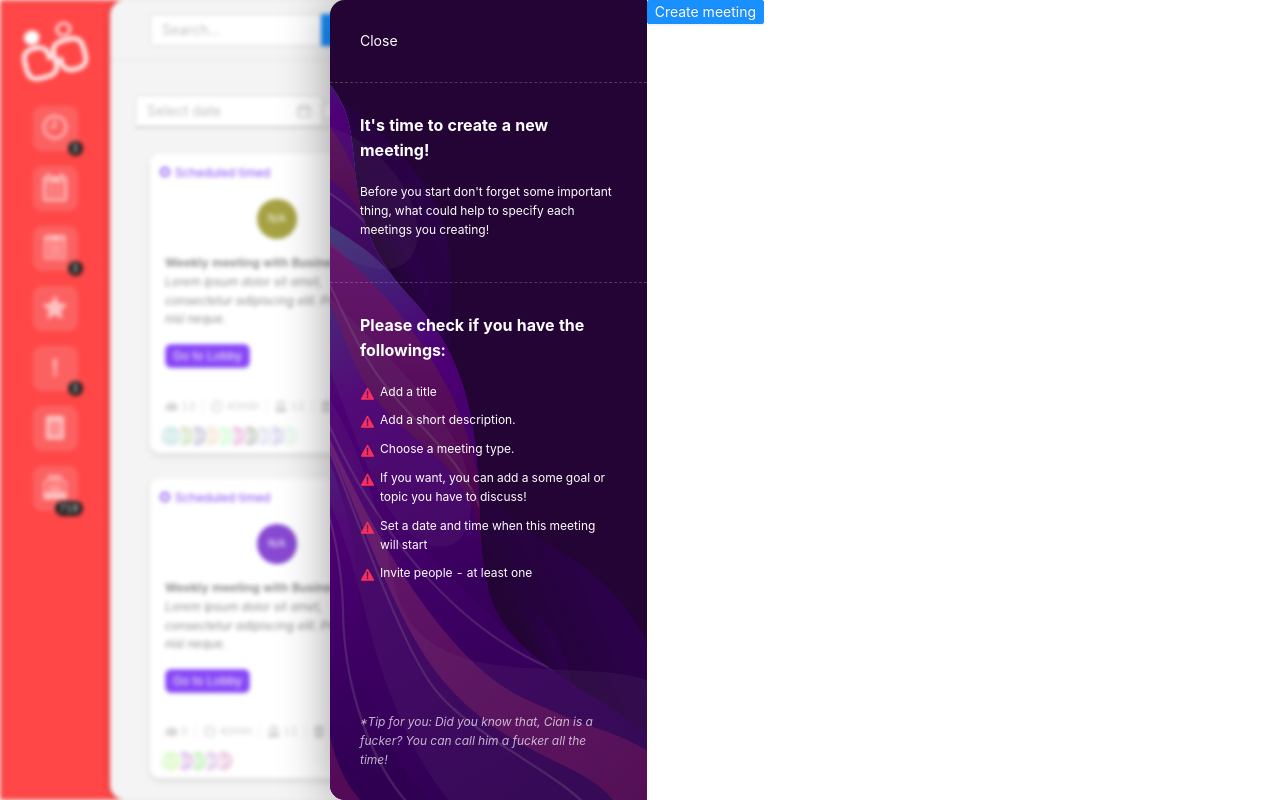
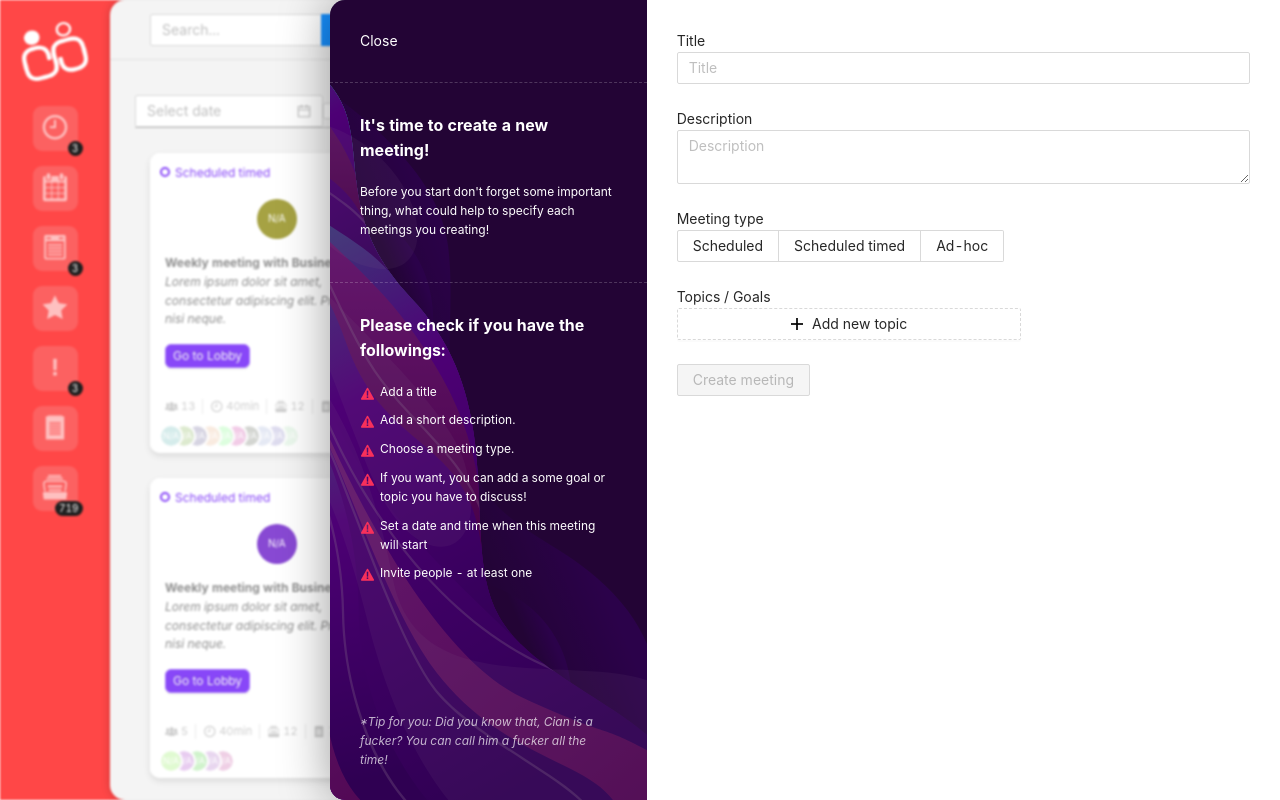
Before and after one commit to meeton-dev/meeton-frontend, a React (Create React App) app: page / in a window 1280 px wide. Both pictures are taken after a click on the button "Create meeting". Built offline with nearby package versions, Linux system fonts and the light colour scheme.

Commit message:
added static form to Create Meeting modal

```diff
--- a/src/Modals/CreateMeetingModal.js
+++ b/src/Modals/CreateMeetingModal.js
@@ -1,29 +1,58 @@
-import React, { useRef, useEffect, useState } from "react";
-import { Link, useHistory } from "react-router-dom";
+import React, { useState, useEffect } from "react";
+import { useHistory } from "react-router-dom";
 import { useDispatch, useSelector } from "react-redux";
 import ModalWrapper from './ModalWrapper';
 import actions from "../actions";
-import { Button } from "antd";
 import { hideModal } from "../Modals";
+import { Form, Input, Radio, Button } from 'antd';
+import { MinusCircleOutlined, PlusOutlined } from '@ant-design/icons';
+
 const { meetingActions, modalActions } = actions;
 
 const validations = [
-    { title: "Add a title", validated: false },
-    { title: "Add a short description.", validated: false },
-    { title: "Choose a meeting type.", validated: false },
-    { title: "If you want, you can add a some goal or topic you have to discuss!", validated: false },
-    { title: "Set a date and time when this meeting will start", validated: false },
-    { title: "Invite people - at least one", validated: false },
+    {
+        title: "Add a title",
+        name: 'Title',
+        validated: false
+    },
+    {
+        title: "Add a short description.",
+        label: 'Description',
+        validated: false
+    },
+    {
+        title: "Choose a meeting type.",
+        name: 'Title',
+        validated: false
+    },
+    {
+        title: "If you want, you can add a some goal or topic you have to discuss!",
+        name: 'Title',
+        validated: false
+    },
+    {
+        title: "Set a date and time when this meeting will start",
+        name: 'Title',
+        validated: false
+    },
+    {
+        title: "Invite people - at least one",
+        name: 'Title',
+        validated: false
+    },
 ];
 
 const CreateMeetingModal = () => {
 
     const history = useHistory();
     const dispatch = useDispatch();
-
+    const [form] = Form.useForm();
+    const [, forceUpdate] = useState();
     const meetingCode = useSelector((state) => state.meeting?.code);
 
     useEffect(() => {
+        forceUpdate({});
+
         if (meetingCode) {
             // Check its not null
             history.push(`/room/${meetingCode}`);
@@ -68,13 +97,112 @@ const CreateMeetingModal = () => {
             </div>
             </div>
             <div className="create-content">
+                <Form
+                    form={form}
+                    name="create_meeting"
+                    hideRequiredMark={true}
+                    onFinish={() => dispatch(meetingActions.createMeeting())}>
+                    <Form.Item
+                        name="title"
+                        rules={[{ required: true, message: ' '  }]}
+                    >
+                        <div className="label">Title</div>
+                        <Input placeholder="Title" />
+                    </Form.Item>
+                    <Form.Item
+                        name="description"
+                        rules={[{ required: true, message: ' ' }]}
+                    >
+                        <div className="label">Description</div>
+                        <Input.TextArea
+                            placeholder="Description"
+                        />
+                    </Form.Item>
+                    <Form.Item
+                        rules={[{ required: true, message: ' ' }]}
+                    >
+                        <div className="label">Meeting type</div>
+                        <Radio.Group>
+                            <Radio.Button value="scheduled">Scheduled</Radio.Button>
+                            <Radio.Button value="scheduled-timed">Scheduled timed</Radio.Button>
+                            <Radio.Button value="ad-hoc">Ad-hoc</Radio.Button>
+                        </Radio.Group>
+                    </Form.Item>
+
+                    <Form.List name="names">
+                        {(fields, { add, remove }) => {
+                        return (
+                            <div>
+                                <div className="label">Topics / Goals</div>
+                                {fields.map((field, index) => (
+                                    <Form.Item
+                                        required={false}
+                                        key={field.key}
+                                    >
+                                    <Form.Item
+                                        {...field}
+                                        validateTrigger={['onChange', 'onBlur']}
+                                        rules={[
+                                        {
+                                            required: true,
+                                            whitespace: true,
+                                            message: "You have to add a title or delete this field.",
+                                        },
+                                        ]}
+                                        noStyle
+                                    >
+                                        <Input placeholder="Topic name" style={{ width: '60%' }} />
+                                    </Form.Item>
+                                        {fields.length > 0 ? (
+                                            <MinusCircleOutlined
+                                            className="dynamic-delete-button"
+                                            style={{ margin: '0 8px' }}
+                                            onClick={() => {
+                                                remove(field.name);
+                                            }}
+                                            />
+                                        ) : null}
+                                    </Form.Item>
+                                ))}
+                                <Form.Item>
                                     <Button
+                                    type="dashed"
+                                    onClick={() => {
+                                        add();
+                                    }}
+                                    style={{ width: '60%' }}
+                                    >
+                                    <PlusOutlined /> Add new topic
+                                    </Button>
+                                </Form.Item>
+                            </div>
+                        );
+                        }}
+                    </Form.List>
+
+                    <Form.Item shouldUpdate={true}>
+                        {() => (
+                        <Button
+                            type="primary"
+                            htmlType="submit"
+                            disabled={
+                            !form.isFieldsTouched(true) ||
+                            form.getFieldsError().filter(({ errors }) => errors.length).length
+                            }
+                        >
+                            Create meeting
+                        </Button>
+                        )}
+                    </Form.Item>
+                </Form>
+
+                    {/* <Button
                         type="primary"
                         size="small"
                         onClick={() => dispatch(meetingActions.createMeeting())}
                     >
                         Create meeting
-            </Button>
+                    </Button> */}
             </div>
         </ModalWrapper>
     );
--- a/src/Styles/common.scss
+++ b/src/Styles/common.scss
@@ -69,7 +69,7 @@ body.noScroll{
   filter: blur(0);
   &.modalVisible {
     transition: ease-in-out .2s all;
-    filter: blur(2px);
+    filter: blur(1px);
   }
   &.dashboard{ @include pageColor(#ff4747, 110px); }
   &.lobby{ @include pageColor(#591de4, 170px); }
@@ -91,7 +91,3 @@ body.noScroll{
       }
   }
 }
-
-.maskOn{
-  filter: blur(4px);
-}
--- a/src/Styles/modals.scss
+++ b/src/Styles/modals.scss
@@ -1,6 +1,3 @@
-.mtnModal-mask{
-
-}
 .mtnModal {
     position: absolute;
     top: 0;
@@ -185,7 +182,7 @@
             }
         }
         .create-content{
-
+            padding: 30px;
         }
     }
 }
```
Lines whose indentation alone changed are shown as unchanged.
